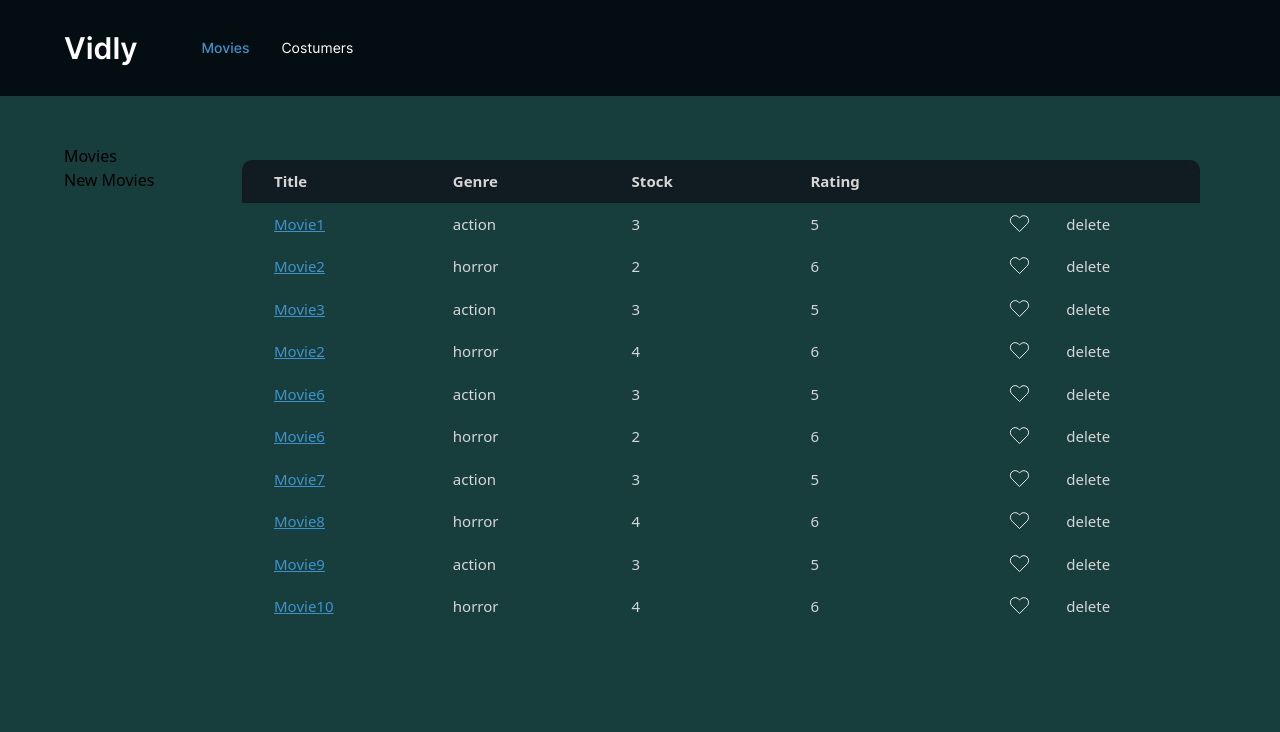
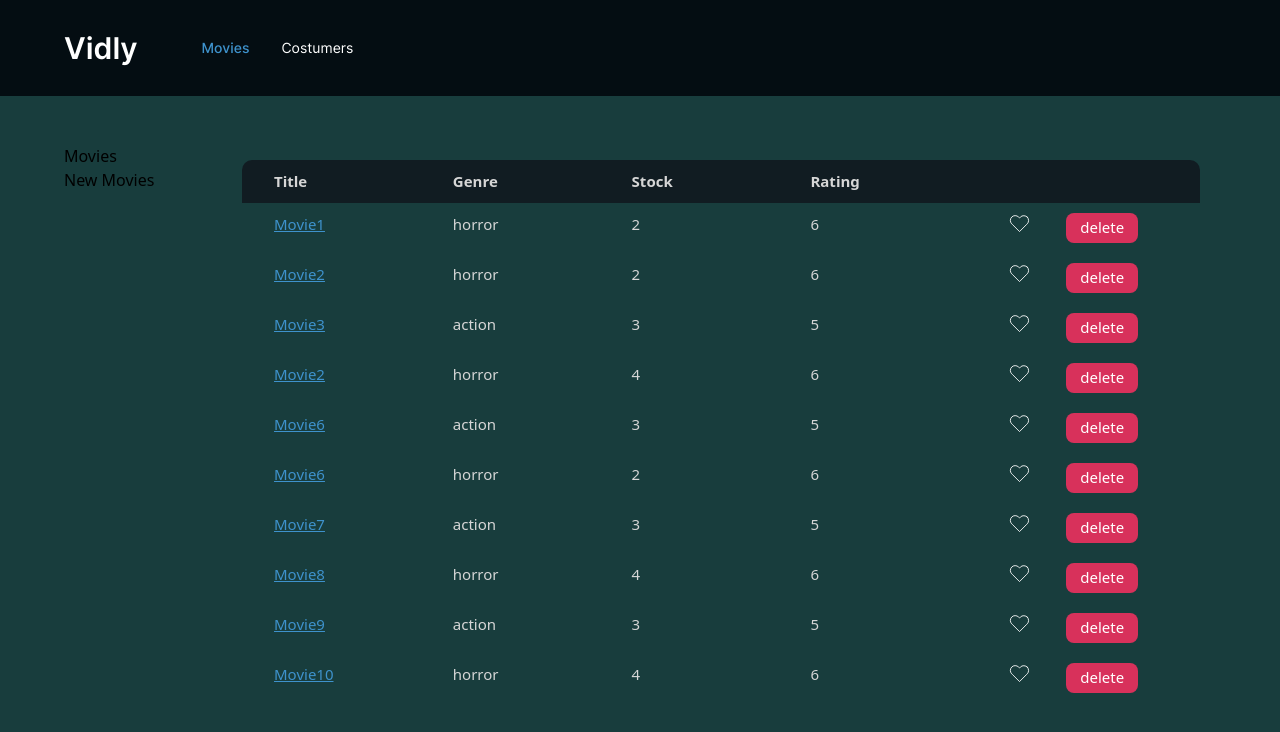
Before and after one commit to CodeSplash7/Vidly-App, a React (Create React App) app: page /movies in a window 1280 px wide. Shown: the top 732 px of the page. Built offline with nearby package versions, Linux system fonts and the light colour scheme; data requests are answered from the project's data file.

Commit message:
added functionality and style to the delete button

```diff
--- a/db.json
+++ b/db.json
@@ -4,10 +4,10 @@
       "id": 1,
       "data": {
         "title": "Movie1",
-        "genreId": 1,
-        "rating": 5,
-        "stock": 3,
-        "genre": "action"
+        "genreId": 3,
+        "rating": 6,
+        "stock": 2,
+        "genre": "horror"
       },
       "liked": false
     },
--- a/src/components/MoviesPage/MovieTable.jsx
+++ b/src/components/MoviesPage/MovieTable.jsx
@@ -46,9 +46,9 @@ function MovieTableBody({ movies, columns }) {
   return (
     <>
       <div className="movie-table__body">
-        {movies.map((movie, i) => (
-          <MovieTableBodyRow key={i} movie={movie} columns={columns} />
-        ))}
+        {movies.map((movie, i) => {
+          return <MovieTableBodyRow key={i} movie={movie} columns={columns} />;
+        })}
       </div>
     </>
   );
@@ -59,7 +59,6 @@ function MovieTableBodyRow({ movie, columns }) {
     <>
       <div className="movie-table__body-row">
         {columns.map((column, i) => {
-          // console.log(column, movie.data.genre, movie.data);
           if (column.type === "value")
             return (
               <div
@@ -92,7 +91,9 @@ function ButtonsCell({ contents, movie }) {
         if (content === "like") {
           return <LikeMovie key={i} movie={movie} />;
         }
-        return <button key={i}>{content}</button>;
+        if (content === "delete") {
+          return <DeleteMovie key={i} movie={movie} />;
+        }
       })}
     </>
   );
@@ -125,4 +126,18 @@ function LikeMovie({ movie }) {
   );
 }
 
+function DeleteMovie({ movie }) {
+  let { handleDeleteMovie } = useMovieHandlersContext();
+  return (
+    <>
+      <button
+        onClick={() => handleDeleteMovie(movie)}
+        className="movie-table__delete"
+      >
+        delete
+      </button>
+    </>
+  );
+}
+
 export default MovieTable;
--- a/src/components/MoviesPage/MoviesPage.jsx
+++ b/src/components/MoviesPage/MoviesPage.jsx
@@ -56,7 +56,9 @@ function MoviesPage() {
 
   return (
     <>
-      <MovieHandlersContext.Provider value={{ handleLikeMovie }}>
+      <MovieHandlersContext.Provider
+        value={{ handleLikeMovie, handleDeleteMovie }}
+      >
         <div className="movies-page content-page">
           <div className="movies-page__section--left">
             <h2 className="movies-page__title">Movies</h2>
@@ -103,6 +105,20 @@ function MoviesPage() {
       console.log(err);
     }
   }
+
+  async function handleDeleteMovie(movie) {
+    let previousMovies = movies;
+    let newMovies = movies.filter((newMovie) => newMovie.id !== movie.id);
+    console.log(newMovies);
+    setMovies(newMovies);
+
+    try {
+      http.delete(`movies/${movie.id}`);
+    } catch (err) {
+      setMovies(previousMovies);
+      console.log(err);
+    }
+  }
 }
 
 export default MoviesPage;
--- a/src/styles/MoviesPage/_MoviesTable.sass
+++ b/src/styles/MoviesPage/_MoviesTable.sass
@@ -14,7 +14,7 @@
     @apply w-full h-fit text-[15px] text-[#d6d6d6] flex gap-[16px]
 
   &__cell--body
-    @apply font-[250]
+    @apply font-[250] h-full
     &:first-child
       @apply text-[#{$color4}] underline
 
@@ -25,7 +25,7 @@
     @apply w-fit h-fit flex flex-col px-[20px] justify-center items-center
 
     svg
-      @apply duration-200 transition-[fill,stroke]
+      @apply duration-150 transition-[fill,stroke]
       @apply w-[21px] stroke-[1px] stroke-white fill-[#ffffff00]
 
   &__like:hover
@@ -35,3 +35,8 @@
   &__like--active
     svg
       @apply stroke-[#{$color3}] fill-[#{$color3}]
+  &__delete
+    @apply duration-150 transition-[background] w-[72px] h-[30px] rounded-[8px] px-[12px] py-[6px] bg-[#{$color3}] text-[15px] text-white flex justify-center items-center
+
+  &__delete:hover
+    @apply bg-[#9C2140]
```
